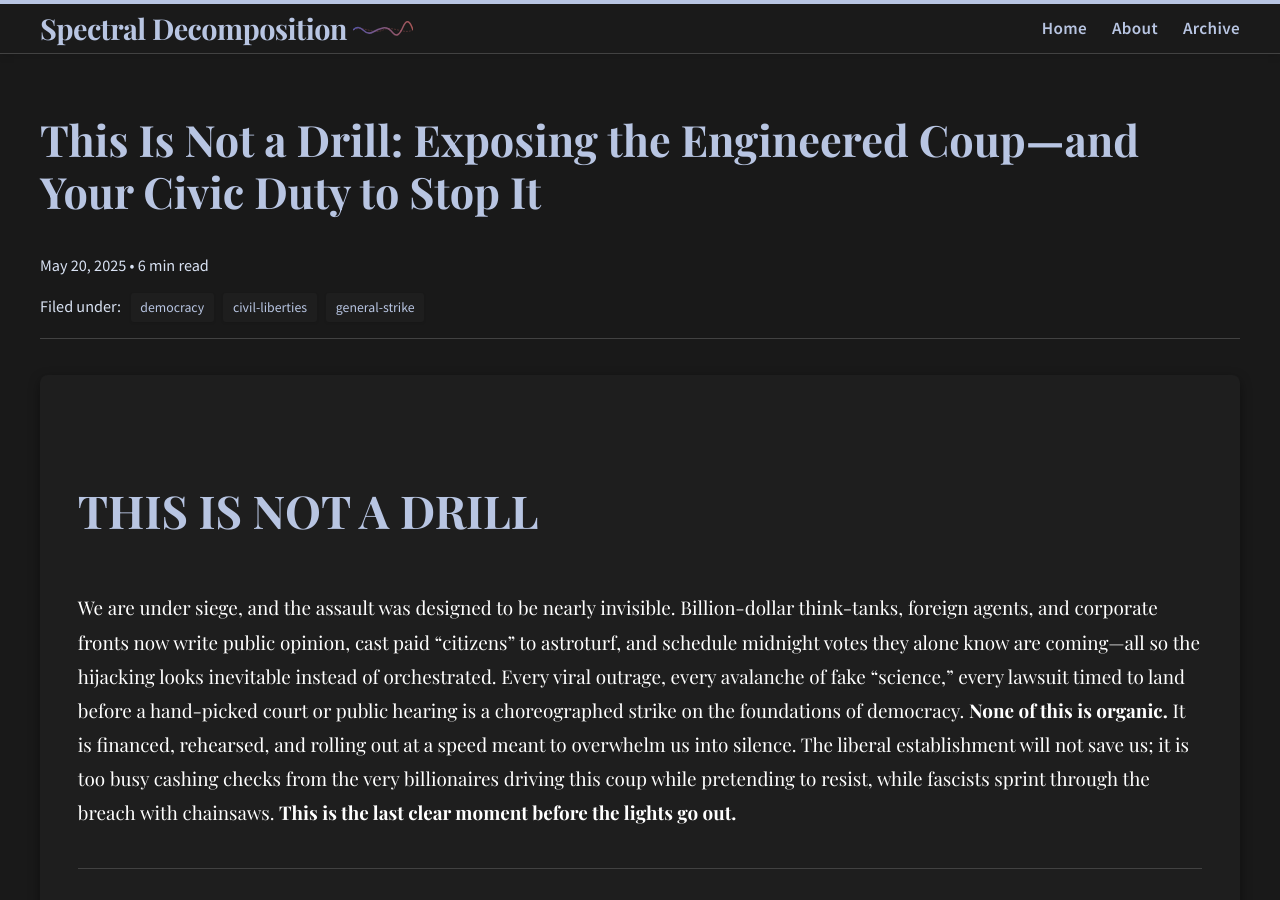
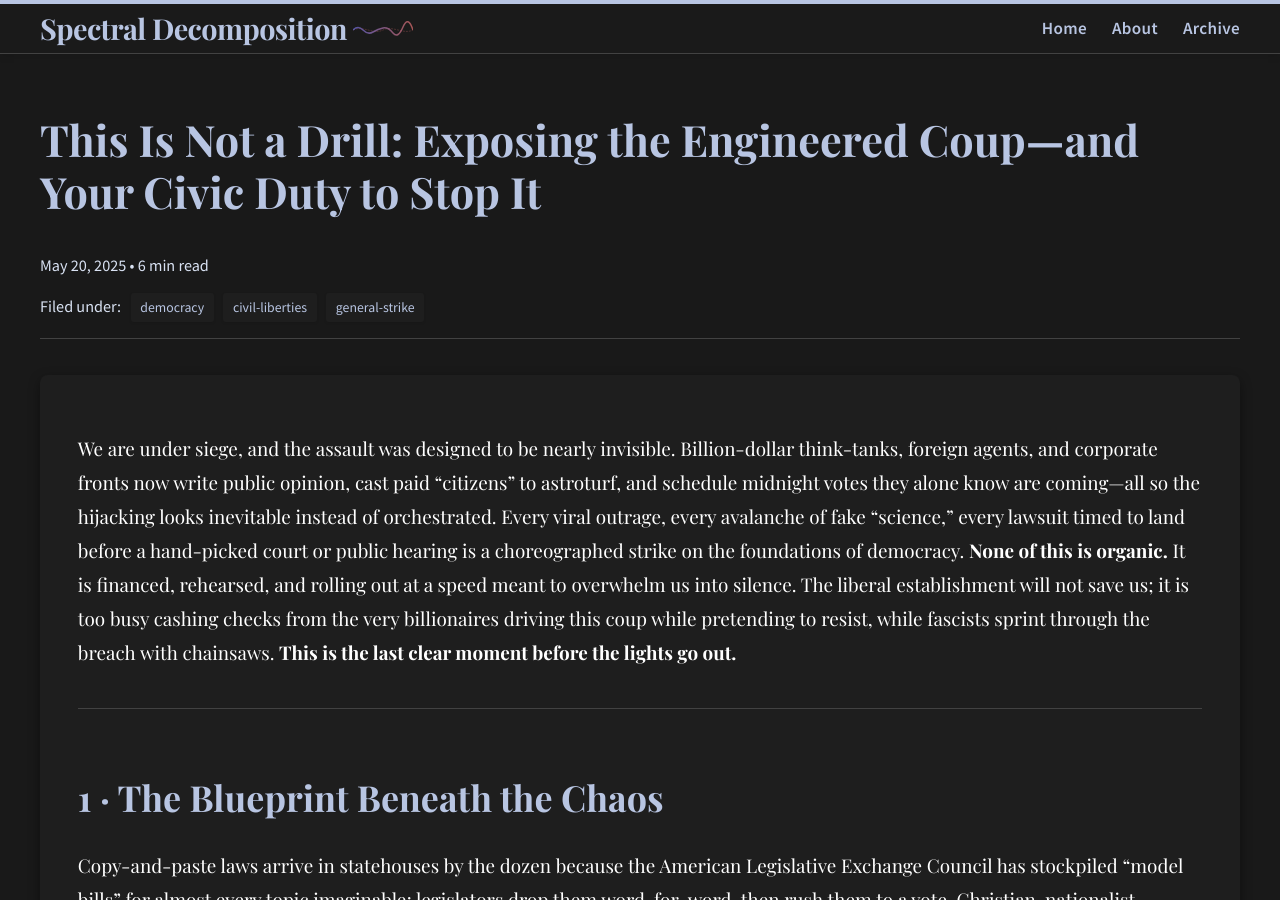
Before and after one commit to LaurentFourier/laurentfourier.github.io, a Jekyll site: the page built from _posts/2025-05-20-this-is-not-a-drill.markdown, in a window 1280 px wide and 900 px high. Built offline with Jekyll 4.4.1, drawn with Linux system fonts in a browser that asks for light colours; some web fonts are replaced.

Commit message:
updated article

```diff
--- a/_posts/2025-05-20-this-is-not-a-drill.markdown
+++ b/_posts/2025-05-20-this-is-not-a-drill.markdown
@@ -8,9 +8,6 @@
   American democracy. This manifesto unmasks their playbook, follows the dark money, and issues a
   nationwide call for a general strike before the window for resistance slams shut.
 ---
-
-THIS IS NOT A DRILL
-===================
 
 We are under siege, and the assault was designed to be nearly invisible. Billion-dollar think-tanks, foreign agents, and corporate fronts now write public opinion, cast paid “citizens” to astroturf, and schedule midnight votes they alone know are coming—all so the hijacking looks inevitable instead of orchestrated. Every viral outrage, every avalanche of fake “science,” every lawsuit timed to land before a hand-picked court or public hearing is a choreographed strike on the foundations of democracy. **None of this is organic.** It is financed, rehearsed, and rolling out at a speed meant to overwhelm us into silence. The liberal establishment will not save us; it is too busy cashing checks from the very billionaires driving this coup while pretending to resist, while fascists sprint through the breach with chainsaws. **This is the last clear moment before the lights go out.**
 
```
